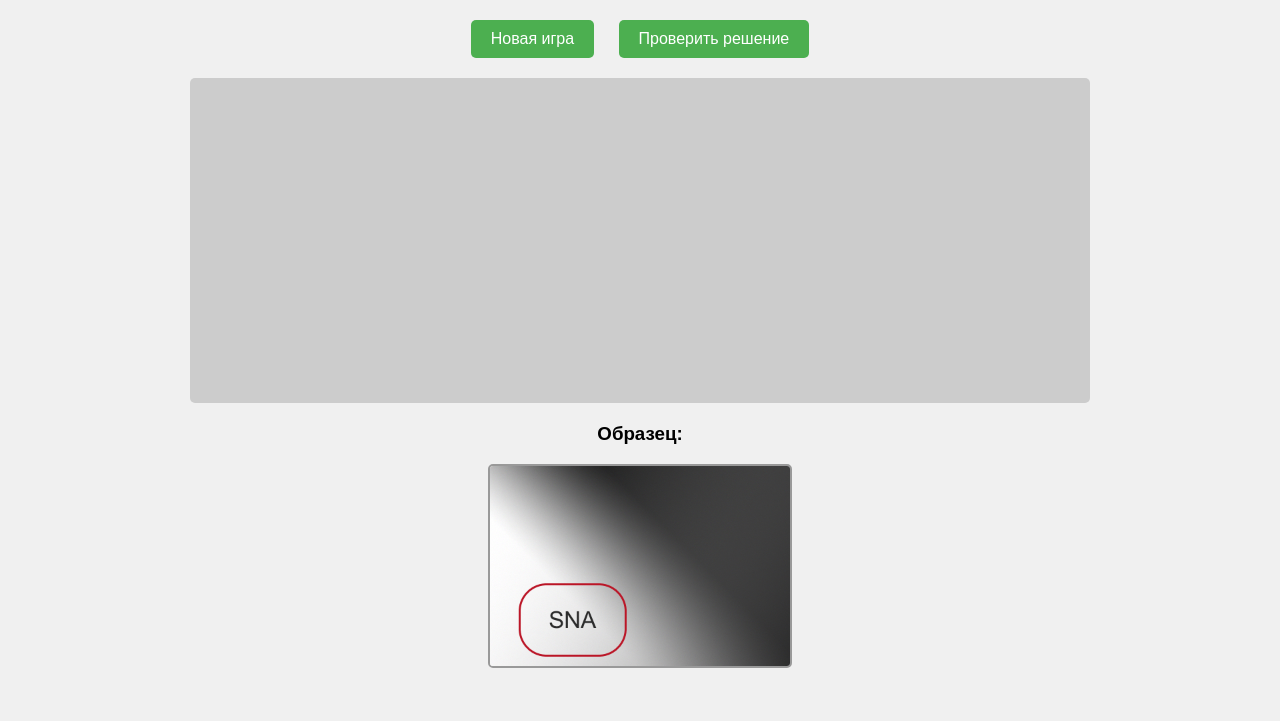
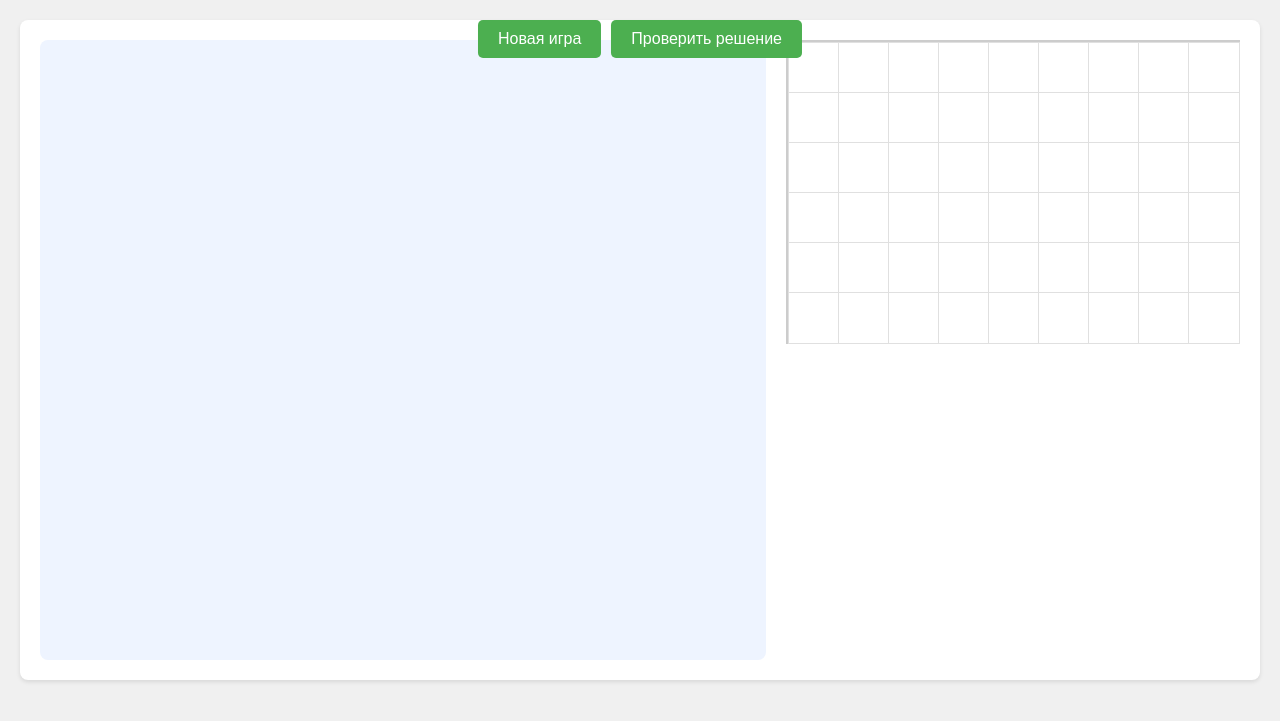
Before and after one commit to SNAcorp/shabalin, a FastAPI app: page /puzzle in a window 1280 px wide. Shown: the top 721 px of the page. Run offline with FastAPI, Linux system fonts and the light colour scheme.

Commit message:
Innitial Commit

```diff
--- a/app/static/pgame.js
+++ b/app/static/pgame.js
@@ -1,6 +1,7 @@
 class PuzzleGame {
     constructor() {
-        this.gameBoard = document.getElementById('gameBoard');
+        this.tilesArea = document.getElementById('tilesArea');
+        this.puzzleGrid = document.getElementById('puzzleGrid');
         this.newGameBtn = document.getElementById('newGame');
         this.checkSolutionBtn = document.getElementById('checkSolution');
 
@@ -8,9 +9,10 @@ class PuzzleGame {
         this.gridWidth = 9;
         this.gridHeight = 6;
         this.tiles = [];
-        this.selectedTile = null;
+        this.gridCells = [];
 
         this.initializeEventListeners();
+        this.createGrid();
         this.startNewGame();
     }
 
@@ -19,24 +21,72 @@ class PuzzleGame {
         this.checkSolutionBtn.addEventListener('click', () => this.checkSolution());
     }
 
+    createGrid() {
+        // Создаем пустую сетку
+        this.puzzleGrid.innerHTML = '';
+        this.gridCells = [];
+
+        for (let i = 0; i < this.gridHeight * this.gridWidth; i++) {
+            const cell = document.createElement('div');
+            cell.className = 'grid-cell';
+            cell.dataset.index = i;
+
+            this.setupGridCellEvents(cell);
+
+            this.gridCells.push(cell);
+            this.puzzleGrid.appendChild(cell);
+        }
+    }
+
+    setupGridCellEvents(cell) {
+        cell.addEventListener('dragover', (e) => {
+            e.preventDefault();
+            cell.classList.add('highlight');
+        });
+
+        cell.addEventListener('dragleave', () => {
+            cell.classList.remove('highlight');
+        });
+
+        cell.addEventListener('drop', (e) => {
+            e.preventDefault();
+            cell.classList.remove('highlight');
+
+            const tileId = e.dataTransfer.getData('text/plain');
+            const tile = document.getElementById(tileId);
+
+            if (tile && !cell.hasChildNodes()) {
+                cell.appendChild(tile);
+                cell.classList.add('filled');
+            }
+        });
+    }
+
     async startNewGame() {
         try {
-            const response = await fetch('https://shabalin.sna.lol/api/game/new');
+            const response = await fetch('http://shabalin.sna.lol/api/game/new');
             const gameData = await response.json();
 
-            this.createBoard(gameData.grid);
+            this.createTiles(gameData.grid);
         } catch (error) {
             console.error('Ошибка при создании новой игры:', error);
         }
     }
 
-    createBoard(grid) {
-        this.gameBoard.innerHTML = '';
-        this.tiles = [];
+    createTiles(grid) {
+        // Очищаем области
+        this.tilesArea.innerHTML = '';
+        this.gridCells.forEach(cell => {
+            cell.innerHTML = '';
+            cell.classList.remove('filled');
+        });
 
+        // Создаем новые тайлы
         grid.forEach((position, index) => {
             const tile = document.createElement('div');
             tile.className = 'tile';
+            tile.id = `tile-${index}`;
+            tile.draggable = true;
 
             // Вычисляем позицию фонового изображения
             const originalX = (position % this.gridWidth) * this.tileSize;
@@ -45,40 +95,38 @@ class PuzzleGame {
             tile.style.backgroundImage = 'url("https://shabalin.sna.lol/static/puzzle.jpg")';
             tile.style.backgroundPosition = `-${originalX}px -${originalY}px`;
 
-            tile.addEventListener('click', () => this.handleTileClick(index));
+            this.setupTileEvents(tile);
 
             this.tiles.push(tile);
-            this.gameBoard.appendChild(tile);
+            this.tilesArea.appendChild(tile);
         });
     }
 
-    handleTileClick(index) {
-        if (this.selectedTile === null) {
-            // Выбираем первый тайл
-            this.tiles[index].classList.add('selected');
-            this.selectedTile = index;
-        } else {
-            // Меняем тайлы местами
-            this.swapTiles(this.selectedTile, index);
-            this.tiles[this.selectedTile].classList.remove('selected');
-            this.selectedTile = null;
-        }
-    }
+    setupTileEvents(tile) {
+        tile.addEventListener('dragstart', (e) => {
+            e.dataTransfer.setData('text/plain', tile.id);
+            tile.classList.add('dragging');
 
-    swapTiles(index1, index2) {
-        // Меняем местами фоновые позиции
-        const tempBackground = this.tiles[index1].style.backgroundPosition;
-        this.tiles[index1].style.backgroundPosition = this.tiles[index2].style.backgroundPosition;
-        this.tiles[index2].style.backgroundPosition = tempBackground;
+            // Если тайл находится в ячейке сетки, освобождаем ячейку
+            if (tile.parentElement.classList.contains('grid-cell')) {
+                tile.parentElement.classList.remove('filled');
+            }
+        });
+
+        tile.addEventListener('dragend', () => {
+            tile.classList.remove('dragging');
+        });
     }
 
     getCurrentGrid() {
-        return this.tiles.map(tile => {
+        return this.gridCells.map(cell => {
+            const tile = cell.firstChild;
+            if (!tile) return null;
+
             const [x, y] = tile.style.backgroundPosition
                 .split(' ')
                 .map(pos => parseInt(pos));
 
-            // Вычисляем оригинальную позицию тайла
             const col = Math.abs(x / this.tileSize);
             const row = Math.abs(y / this.tileSize);
 
@@ -87,15 +135,21 @@ class PuzzleGame {
     }
 
     async checkSolution() {
+        const grid = this.getCurrentGrid();
+
+        // Проверяем, все ли ячейки заполнены
+        if (grid.includes(null)) {
+            alert('Пожалуйста, заполните все ячейки сетки!');
+            return;
+        }
+
         try {
-            const response = await fetch('https://shabalin.sna.lol/api/game/check', {
+            const response = await fetch('http://shabalin.sna.lol/api/game/check', {
                 method: 'POST',
                 headers: {
                     'Content-Type': 'application/json',
                 },
-                body: JSON.stringify({
-                    grid: this.getCurrentGrid()
-                })
+                body: JSON.stringify({ grid })
             });
 
             const result = await response.json();
--- a/app/templates/puzzle.html
+++ b/app/templates/puzzle.html
@@ -13,19 +13,44 @@
         }
 
         .game-container {
-            max-width: 900px;
+            display: flex;
+            gap: 20px;
+            max-width: 1200px;
             margin: 0 auto;
+            background-color: #fff;
+            padding: 20px;
+            border-radius: 8px;
+            box-shadow: 0 2px 4px rgba(0,0,0,0.1);
         }
 
-        .game-board {
+        .tiles-area {
+            flex: 1;
+            min-height: 600px;
+            background-color: #eef4ff;
+            padding: 10px;
+            border-radius: 8px;
+            display: flex;
+            flex-wrap: wrap;
+            align-content: flex-start;
+            gap: 5px;
+        }
+
+        .puzzle-grid {
+            width: 450px;
+            height: 300px;
+            background-color: #fff;
+            border: 2px solid #ccc;
             display: grid;
             grid-template-columns: repeat(9, 50px);
             grid-template-rows: repeat(6, 50px);
-            gap: 1px;
-            background-color: #ccc;
-            padding: 10px;
-            border-radius: 5px;
-            margin-bottom: 20px;
+            gap: 0;
+        }
+
+        .grid-cell {
+            width: 50px;
+            height: 50px;
+            border: 1px solid #e0e0e0;
+            background-color: #fff;
         }
 
         .tile {
@@ -33,7 +58,7 @@
             height: 50px;
             background-size: 450px 300px;
             border: 1px solid #999;
-            cursor: pointer;
+            cursor: move;
             transition: transform 0.2s;
         }
 
@@ -41,13 +66,18 @@
             transform: scale(1.05);
         }
 
-        .tile.selected {
-            border: 2px solid #ff0000;
+        .tile.dragging {
+            opacity: 0.5;
         }
 
         .controls {
-            text-align: center;
-            margin-bottom: 20px;
+            position: fixed;
+            top: 20px;
+            left: 50%;
+            transform: translateX(-50%);
+            z-index: 100;
+            display: flex;
+            gap: 10px;
         }
 
         button {
@@ -58,38 +88,30 @@
             color: white;
             border: none;
             border-radius: 5px;
-            margin: 0 10px;
         }
 
         button:hover {
             background-color: #45a049;
         }
 
-        .preview {
-            margin-top: 20px;
-            text-align: center;
+        .grid-cell.highlight {
+            background-color: #e3f2fd;
         }
 
-        .preview img {
-            max-width: 300px;
-            border: 2px solid #999;
-            border-radius: 5px;
+        .grid-cell.filled {
+            border: none;
         }
     </style>
 </head>
 <body>
+    <div class="controls">
+        <button id="newGame">Новая игра</button>
+        <button id="checkSolution">Проверить решение</button>
+    </div>
+
     <div class="game-container">
-        <div class="controls">
-            <button id="newGame">Новая игра</button>
-            <button id="checkSolution">Проверить решение</button>
-        </div>
-
-        <div class="game-board" id="gameBoard"></div>
-
-        <div class="preview">
-            <h3>Образец:</h3>
-            <img src="https://shabalin.sna.lol/static/puzzle.jpg" alt="Образец пазла">
-        </div>
+        <div class="tiles-area" id="tilesArea"></div>
+        <div class="puzzle-grid" id="puzzleGrid"></div>
     </div>
 
     <script src="https://shabalin.sna.lol/static/pgame.js"></script>
```
